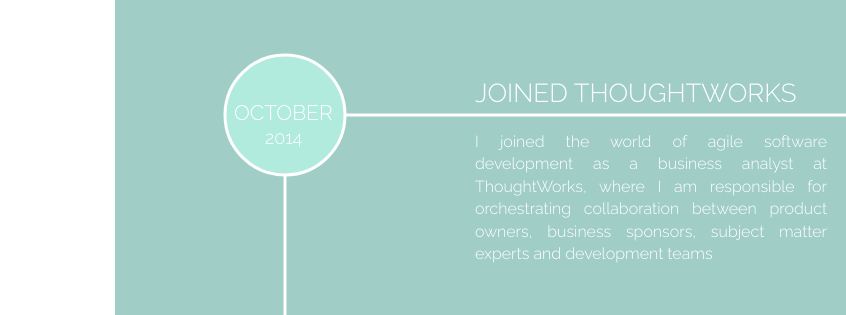
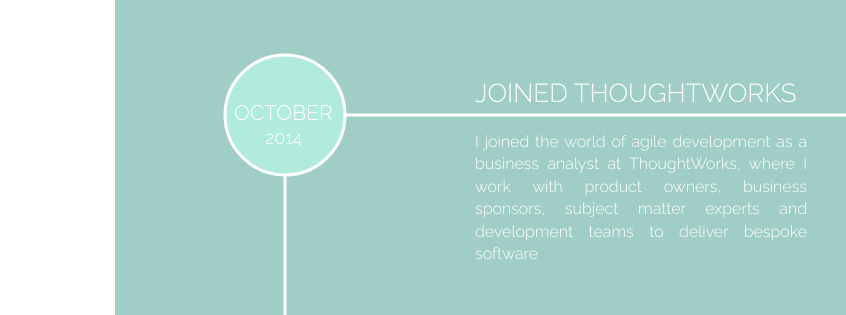
Before and after one commit to lilybaker/lily-bio, a website: page public/index.html in a window 1280 px wide. Shown: the part 1920-2235 px from the top of the page, 0-846 px from the left. Drawn offline with nearby package versions, Linux system fonts and the light colour scheme.

Commit message:
Adjusted ThoughtWorks blurb

```diff
--- a/public/css/main.css
+++ b/public/css/main.css
@@ -268,7 +268,7 @@
 #oct-2014-text {
   top: 190px;
   left: 360px;
-  width: 352px;
+  width: 332px;
 }
 
 #tw-logo {
--- a/public/index.html
+++ b/public/index.html
@@ -83,7 +83,7 @@
       </div>
 
       <p id="oct-2014-heading" class="timeline-heading">JOINED THOUGHTWORKS</p>
-      <p id="oct-2014-text" class="timeline-text">I joined the world of agile software development as a business analyst at ThoughtWorks, where I am responsible for orchestrating collaboration between product owners, business sponsors, subject matter experts and development teams</p>
+      <p id="oct-2014-text" class="timeline-text">I joined the world of agile development as a business analyst at ThoughtWorks, where I work with product owners, business sponsors, subject matter experts and development teams to deliver bespoke software</p>
       <a class="timeline-link" id="tw-link" target="_blank" href="http://www.thoughtworks.com/">
         <img id="tw-logo" class="tw-image" src="/img/tw-logo.png"></img>
       </a>
```
